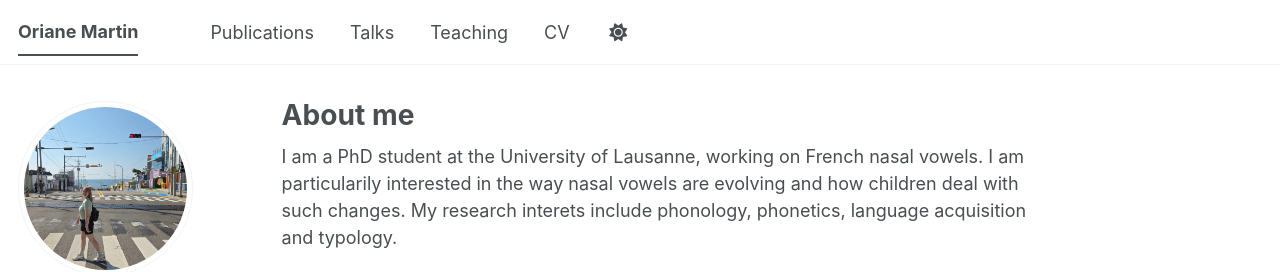
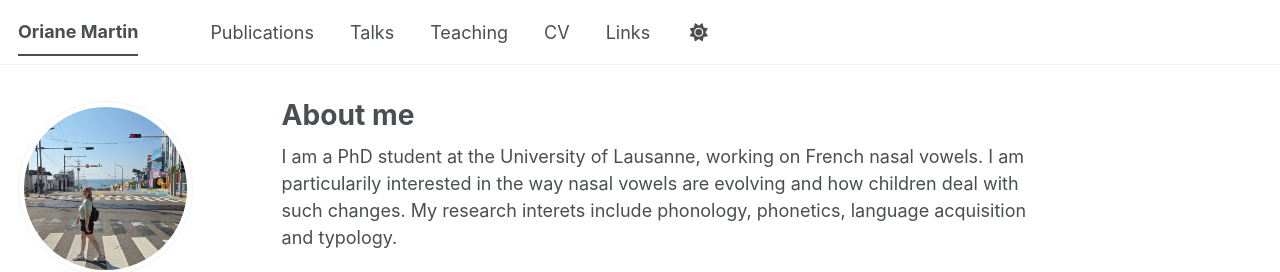
Before and after one commit to orianemartin/orianemartin, a Jekyll site: the page built from _pages/about.md, in a window 1280 px wide. Shown: the top 272 px of the page. Built offline with Jekyll 4.4.1, drawn with Linux system fonts in a browser that asks for light colours; some web fonts are replaced; a script bundle is joined from its source files by our own code; library files that are not in the unit come from our copies.

Commit message:
Update navigation.yml

```diff
--- a/_data/navigation.yml
+++ b/_data/navigation.yml
@@ -26,6 +26,9 @@ main:
   - title: "CV"
     url: /cv/
 
+  - title: "Links"
+    url: /links/
+
   # - title: "CV"
   #   url: /cv-json/
 
```
